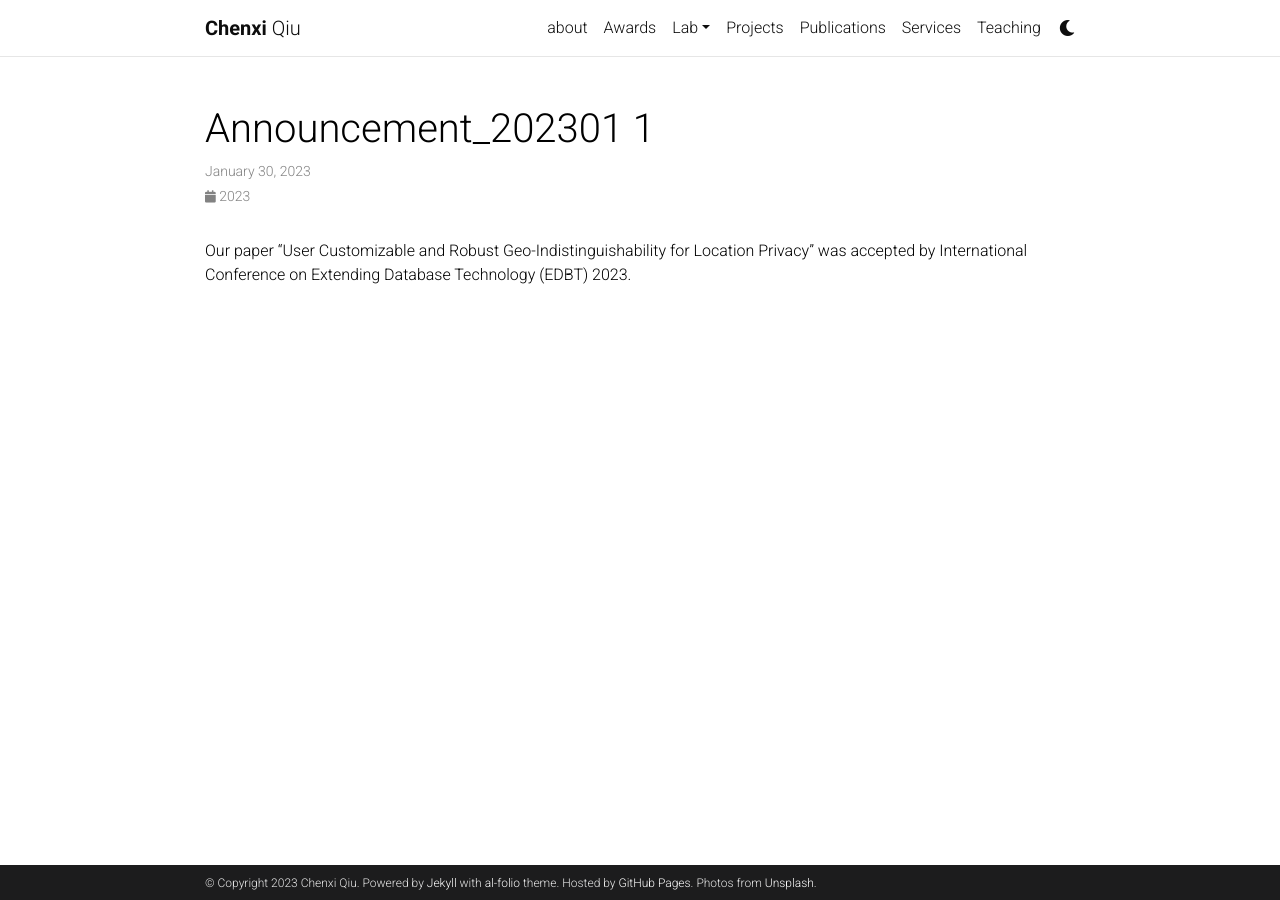
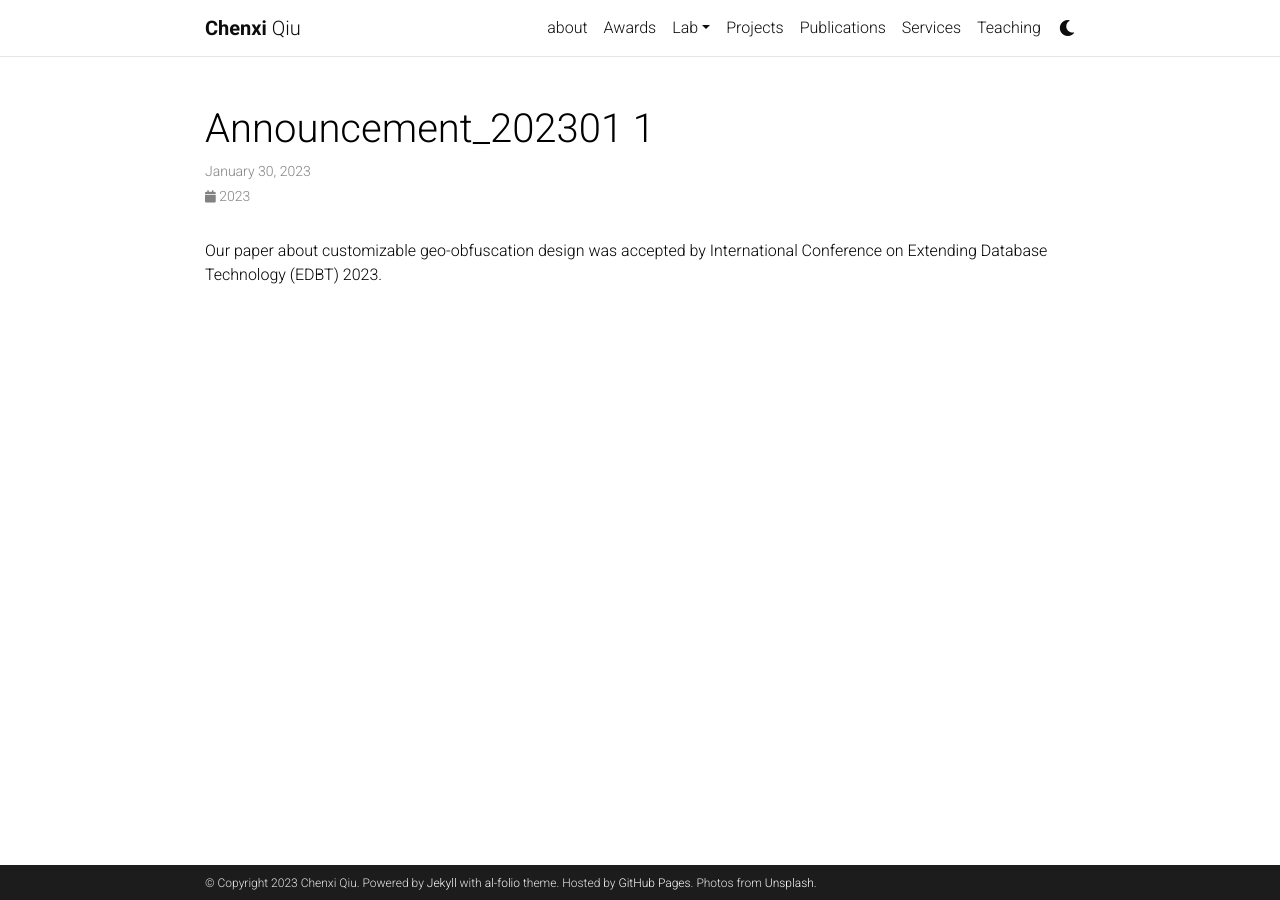
Before and after one commit to chenxiunt/chenxiunt.github.io, a Jekyll site: the page built from _news/announcement_202301-1.md, in a window 1280 px wide. Built offline with Jekyll 4.4.1, drawn with Linux system fonts in a browser that asks for light colours; comment, search, counter and statistics services are not loaded; a style sheet for code colours, icons or effects is not loaded.

Commit message:
Update announcement_202301-1.md

```diff
--- a/_news/announcement_202301-1.md
+++ b/_news/announcement_202301-1.md
@@ -4,4 +4,4 @@ date: 2023-01-30 15:59:00-0400
 inline: true
 ---
 
-Our paper “User Customizable and Robust Geo-Indistinguishability for Location Privacy” was accepted by International Conference on Extending Database Technology (EDBT) 2023.
+Our paper about customizable geo-obfuscation design was accepted by International Conference on Extending Database Technology (EDBT) 2023.
```
